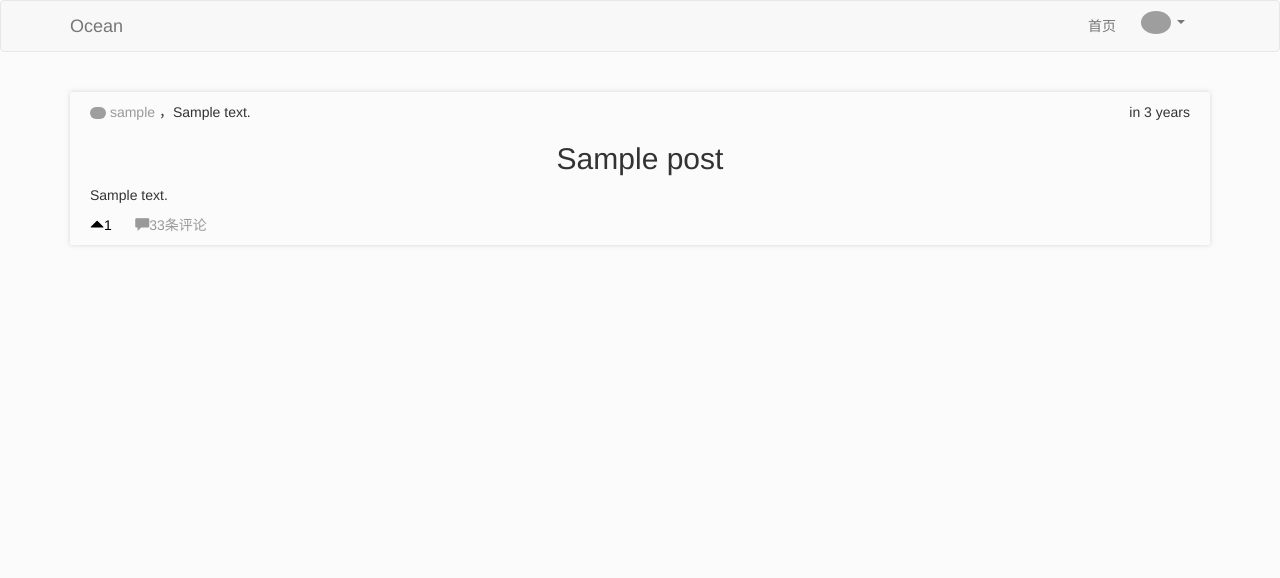
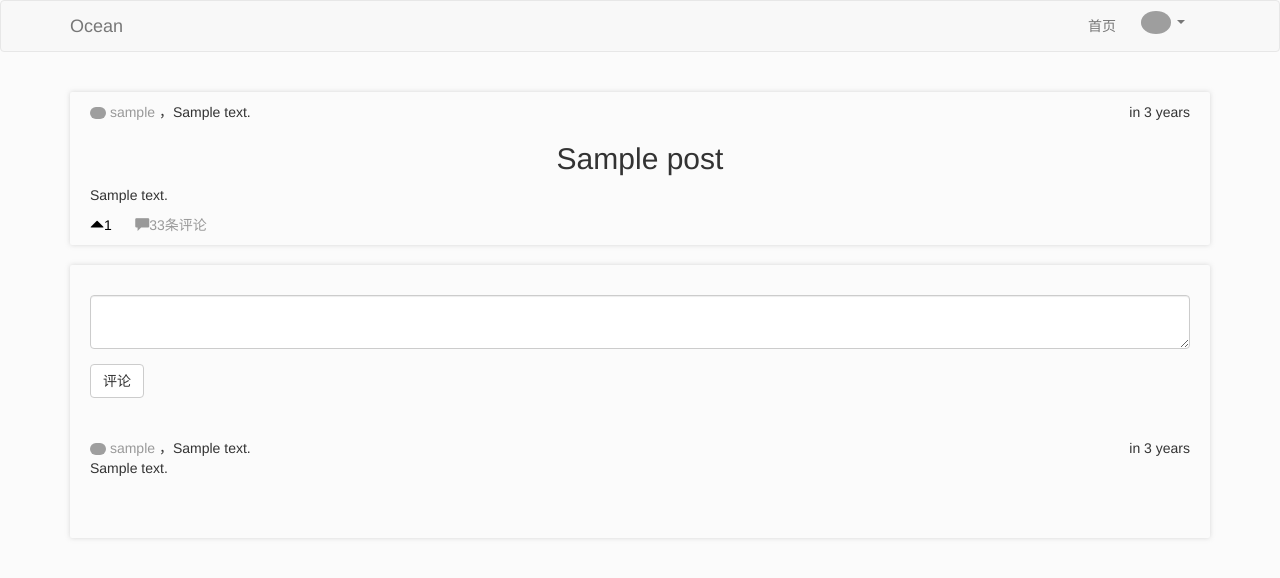
Before and after one commit to yiyuhao/Ocean, a Flask app: page /article/1 in a window 1280 px wide. Shown: the top 578 px of the page. Run offline with Flask 2, Linux system fonts and the light colour scheme; a user stored in the database is signed in; tables that the repository leaves empty hold one stand-in row (values such as "Sample post"); some libraries are stand-ins or nearby versions; grey boxes are pictures that could not be loaded.

Commit message:
新增：评论功能及显示
yiyuhao
2017年7月27日 23:31:44

```diff
--- a/app/main/forms.py
+++ b/app/main/forms.py
@@ -48,3 +48,8 @@ class EditPostForm(FlaskForm):
     post_title = StringField('题目', validators=[DataRequired()])
     post_body = TextAreaField('内容', validators=[DataRequired()])
     submit = SubmitField('修改')
+
+
+class CommentForm(FlaskForm):
+    comment_body = TextAreaField('', validators=[DataRequired()])
+    submit = SubmitField('评论')
--- a/app/main/views.py
+++ b/app/main/views.py
@@ -1,6 +1,6 @@
 from . import main
-from .forms import EditProfileForm, EditProfileAdminForm, PostForm, EditPostForm
-from ..models import User, Role, Post, Permission
+from .forms import EditProfileForm, EditProfileAdminForm, PostForm, EditPostForm, CommentForm
+from ..models import User, Role, Post, Permission, Comment
 from app import db
 from app.decorators import admin_required, permission_required
 from flask import render_template, abort, request, redirect, url_for, flash, current_app, jsonify, make_response
@@ -117,10 +117,27 @@ def edit_profile_admin(uid):
     return render_template('user/edit_profile_admin.html', form=form, user=user)
 
 
-@main.route('/article/<int:post_id>')
+@main.route('/article/<int:post_id>', methods=['GET', 'POST'])
 def post(post_id):
     post = Post.query.get_or_404(post_id)
-    return render_template('post/post.html', post=post)
+    form = CommentForm()
+    if form.validate_on_submit():
+        comment = Comment(comment_body=form.comment_body.data,
+                          post=post,
+                          user=current_user._get_current_object())
+        db.session.add(comment)
+        flash('评论已发布')
+        return redirect(url_for('main.post', post_id=post_id, page=-1))
+
+    page = request.args.get('page', 1, type=int)
+    per_page = current_app.config['OCEAN_COMMENTS_PER_PAGE']
+    if page == -1:
+        page = (post.comments.count() - 1) // per_page + 1
+    pagination = post.comments.order_by(Comment.comment_create_time.asc()).paginate(page=page,
+                                                                                    per_page=per_page,
+                                                                                    error_out=False)
+    comments = pagination.items
+    return render_template('post/post.html', post=post, form=form, comments=comments, pagination=pagination)
 
 
 @main.route('/edit-article/<int:post_id>', methods=['GET', 'POST'])
--- a/app/models.py
+++ b/app/models.py
@@ -107,6 +107,7 @@ class User(UserMixin, db.Model):
 
     role_id = db.Column(db.Integer, db.ForeignKey('roles.role_id'))
     posts = db.relationship('Post', backref='user', lazy='dynamic')
+    comments = db.relationship('Comment', backref='user', lazy='dynamic')
     upvote_posts = db.relationship('Post',
                                    secondary=upvotes,
                                    backref=db.backref('upvoters', lazy='dynamic'),
@@ -327,6 +328,7 @@ class Post(db.Model):
     post_body_text = db.Column(db.Text)
     post_create_time = db.Column(db.DateTime, index=True, default=datetime.utcnow)
     user_id = db.Column(db.Integer, db.ForeignKey('users.user_id'))
+    comments = db.relationship('Comment', backref='post', lazy='dynamic')
 
     def __repr__(self):
         return '<Post {post_id},{post_title}...>'.format(post_id=self.post_id, post_title=self.post_title[:10])
@@ -365,3 +367,23 @@ class Post(db.Model):
 
 
 db.event.listen(Post.post_body_html, 'set', Post.on_changed_body)
+
+
+class Comment(db.Model):
+    """
+
+        =====================================字段说明=====================================
+        comment_body             评论主题
+        comment_timestamp        时间戳
+        comment_disabled         遮盖
+        =====================================字段说明=====================================
+
+    """
+    __tablename__ = 'comments'
+
+    comment_id = db.Column(db.Integer, primary_key=True)
+    comment_body = db.Column(db.Text, nullable=False)
+    comment_create_time = db.Column(db.DateTime, default=datetime.utcnow)
+    comment_disabled = db.Column(db.Boolean)
+    user_id = db.Column(db.Integer, db.ForeignKey('users.user_id'))
+    post_id = db.Column(db.Integer, db.ForeignKey('posts.post_id'))
--- a/app/static/styles.css
+++ b/app/static/styles.css
@@ -235,6 +235,11 @@ li.box-shadow:hover div.post-header-edit-post {
     opacity: 1;
 }
 
+li.comment:hover div.post-header-edit-post {
+    visibility: visible;
+    opacity: 1;
+}
+
 div.post-title h3 {
     margin: 10px 0;
     font-size: 22px;
@@ -297,3 +302,8 @@ p.post-body-content-show-all {
     word-wrap: break-word;
     word-break: normal;
 }
+
+/*comment*/
+li.comment {
+    padding: 10px 20px;
+}
--- a/app/templates/post/post.html
+++ b/app/templates/post/post.html
@@ -1,4 +1,6 @@
 {% extends "base.html" %}
+{% import "bootstrap/wtf.html" as wtf %}
+{% import "macros/_macro_pagination_widget.html" as macros %}
 
 {% block title %}
     Ocean - {{ post.post_title }} - 分享你沉浸的世界
@@ -79,6 +81,64 @@
 
             </li>
         </ul>
+
+        {# 评论栏及分页 #}
+        <ul class="posts box-shadow">
+            <li class="comment">
+                {{ wtf.quick_form(form) }}
+            </li>
+            {% for comment in comments %}
+                <li class="comment">
+                    <div class="post-header">
+                        <div class="post-header-author">
+                            {# 头像 #}
+                            <a class="grey" href="{{ url_for('main.profile', user_name=comment.user.user_name) }}">
+                                <img src="{{ url_for('static', filename="{subpath}/{filename}".format(subpath=current_app.config['USER_AVATAR_SUBPATH'],
+                                                                                       filename=comment.user.user_avatar_hash)) }}"
+                                     width="16" alt="{{ current_user.user_name }}"
+                                     class="img-rounded">
+                            </a>
+                            {# 昵称 #}
+                            <a class="grey" href="{{ url_for('main.profile', user_name=comment.user.user_name) }}">
+                                {{ comment.user.user_name }}
+                            </a>
+                            {# 简介 #}
+                            {% if comment.user.user_about_me %}
+                                <span>，{{ comment.user.user_about_me }}</span>
+                            {% endif %}
+                        </div>
+                        {# 修改时间 #}
+                        <div class="post-header-timestamp">{{ moment(comment.comment_create_time).fromNow(refresh=True) }}</div>
+                        {# 禁用按钮 #}
+                        {% if current_user.can(Permission.MANAGE_COMMENTS) %}
+                            <div class="post-header-edit-post">
+                                <a class="grey" href="#">[Admin]遮盖或恢复评论</a>
+                            </div>
+                        {% endif %}
+                    </div>
+
+                    {# 评论主体 #}
+                    <div class="post-body-show-all">
+                        {% if comment.comment_disabled == True %}
+                            <p class="post-body-content-show-all"><strong>该评论被遮盖</strong></p>
+                            {# 协管员还要显示评论 #}
+                            {% if current_user.can(Permission.MANAGE_COMMENTS) %}
+                                <p class="post-body-content-show-all">{{ comment.comment_body }}</p>
+                            {% endif %}
+                        {% else %}
+                            <p class="post-body-content-show-all">{{ comment.comment_body }}</p>
+                        {% endif %}
+                    </div>
+                </li>
+            {% endfor %}
+
+            {# 分页插件 #}
+            {% if pagination and pagination != -1 %}
+                <li class="comment">
+                    {{ macros.pagination_widget(pagination, 'main.post', fragment='#comments', post_id=post.post_id) }}
+                </li>
+            {% endif %}
+        </ul>
     </div>
 {% endblock %}
 
--- a/config.py
+++ b/config.py
@@ -28,6 +28,7 @@ class Config:
 
     # 文章分页
     OCEAN_POSTS_PER_PAGE = 20
+    OCEAN_COMMENTS_PER_PAGE = 20
 
 
 class DevelopmentConfig(Config):
```
